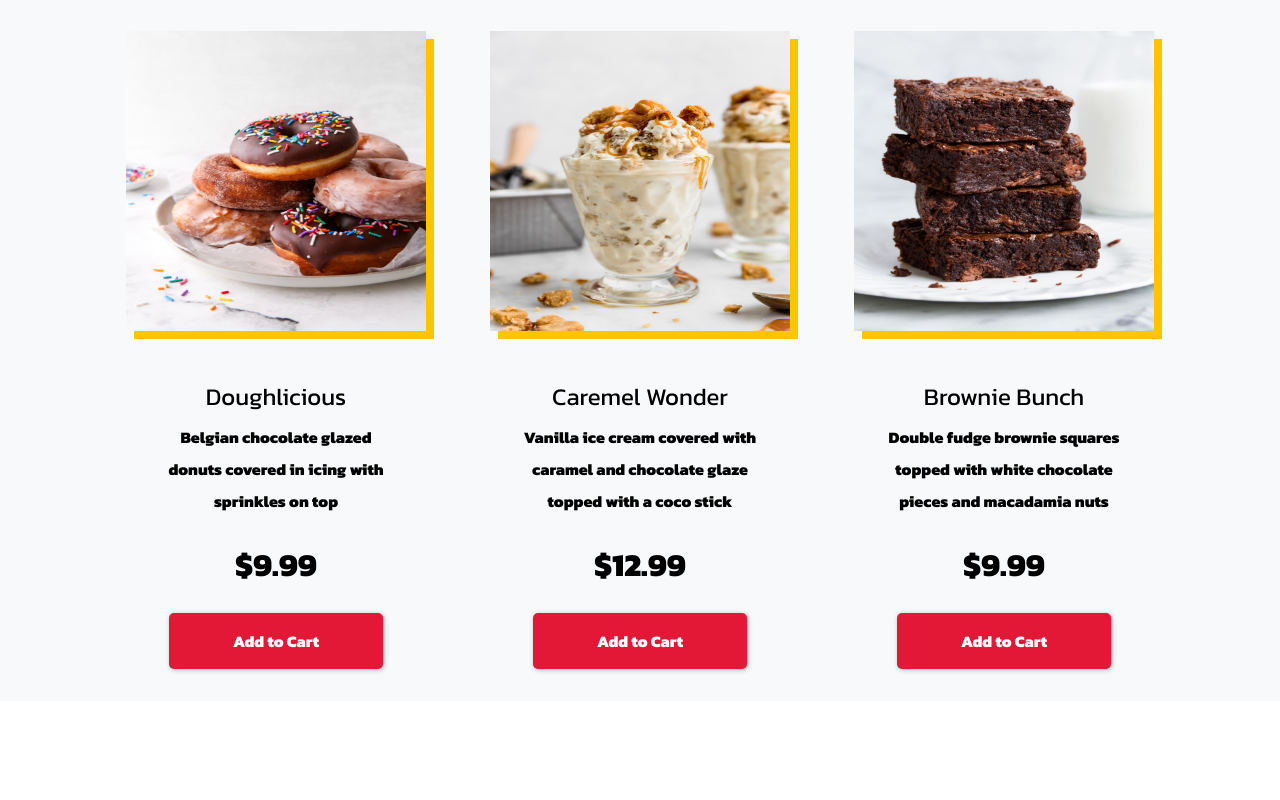
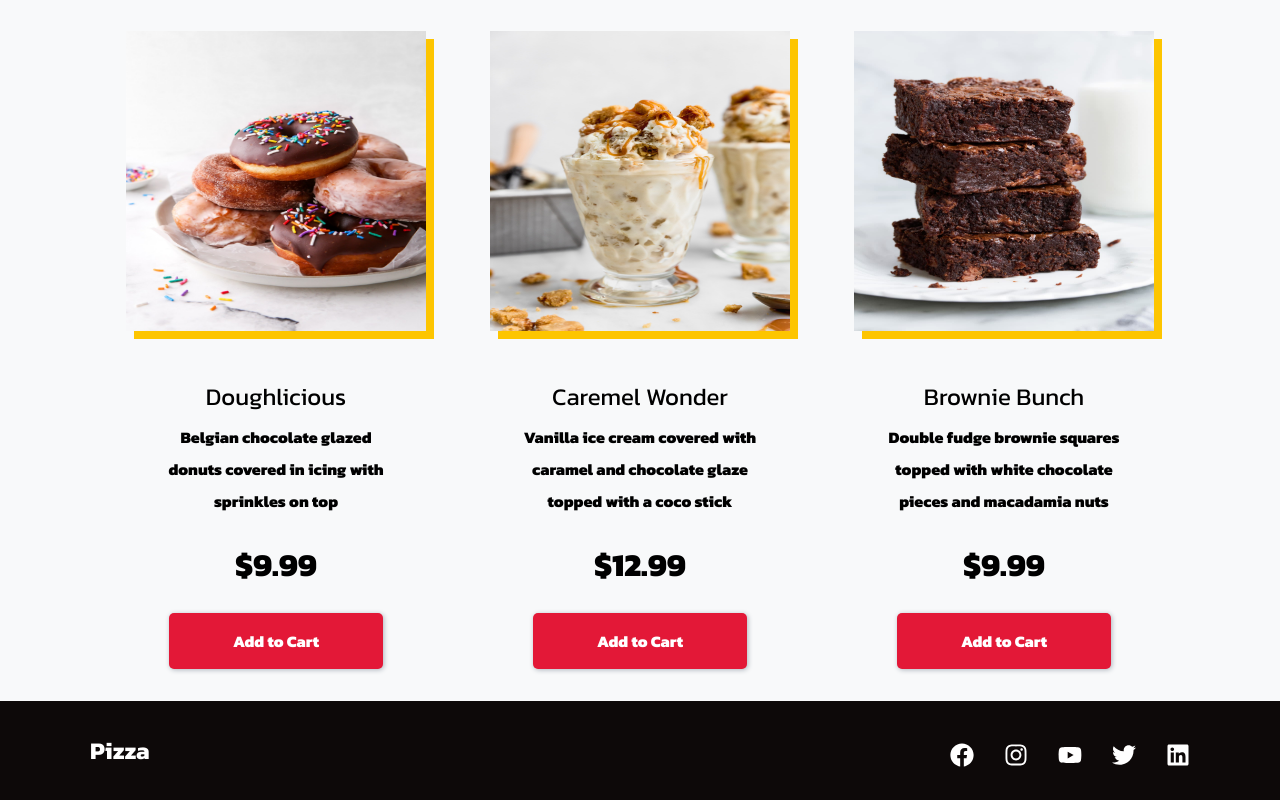
Before and after one commit to Felipemorai/Pizzaria-Website, a React (Create React App) app in the folder react-pizzaria/: page / in a window 1280 px wide. Shown: the part 2289-3089 px from the top of the page. Before the commit the page ends 2990 px from the top, so only its background shows below. Built offline with nearby package versions, Linux system fonts and the light colour scheme.

Commit message:
FooterElements

```diff
--- a/react-pizzaria/src/App.js
+++ b/react-pizzaria/src/App.js
@@ -5,6 +5,7 @@
 import Products from './components/Products';
 import { productData, productDataTwo } from './components/Products/data';
 import Feature from './components/Feature';
+import Footer from './components/Footer';
 
 function App() {
   return (
@@ -14,6 +15,7 @@
       <Products heading='Choose your favorite' data={productData} />
       <Feature />
       <Products heading='Sweet Treats for You' data={productDataTwo} />
+      <Footer />
     </Router>
   );
 }
--- a/react-pizzaria/src/components/Footer/FooterElements.js
+++ b/react-pizzaria/src/components/Footer/FooterElements.js
@@ -0,0 +1,57 @@
+import styled from 'styled-components';
+import { Link } from 'react-router-dom';
+
+export const FooterContainer = styled.footer`
+background-color: #0d0909;
+`;
+
+export const FooterWrap = styled.div`
+  padding: 16px 24px;
+  display: flex;
+  flex-direction: column;
+  justify-content: center;
+  align=items: center;
+  max-width: 1300px;
+  margin: 0 auto;
+`;
+
+export const SocialMedia = styled.section`
+  max-width: 1300px;
+  width: 100%;
+`;
+
+export const SocialMediaWrap = styled.div`
+  display: flex;
+  justify-content: space-between;
+  align-items: center;
+  max-width: 1100px;
+  margin: 16px auto 0 auto;
+
+  @media screen and (max-width: 820px) {
+      flex-direction: column;
+  }
+`;
+
+export const SocialLogo = styled(Link)`
+  color: #fff;
+  justify-self: start;
+  cursor: pointer;
+  text-decoration: none;
+  font-size: 1.5rem;
+  display: flex;
+  align-items: center;
+  margin-bottom: 16px;
+  font-weight: bold;
+`;
+
+export const SocialIcons = styled.div`
+  display: flex;
+  justify-content: space-between;
+  align-items: center;
+  width: 240px;
+`;
+
+export const SocialIconLink = styled.a`
+  color: #fff;
+  font-size: 24px;
+`
```
Also changed, not shown: react-pizzaria/src/components/Footer/index.js (+17 -1 lines).
